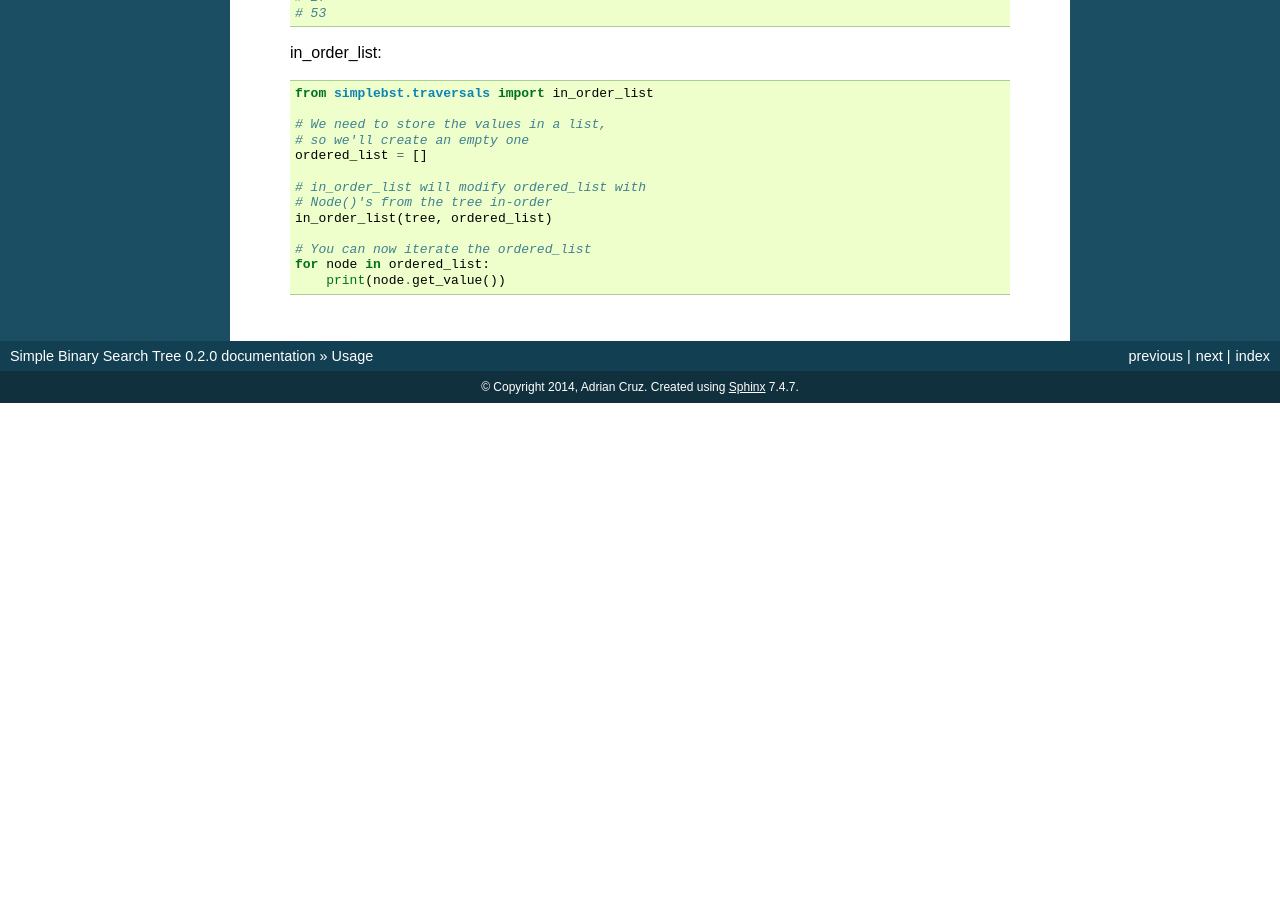
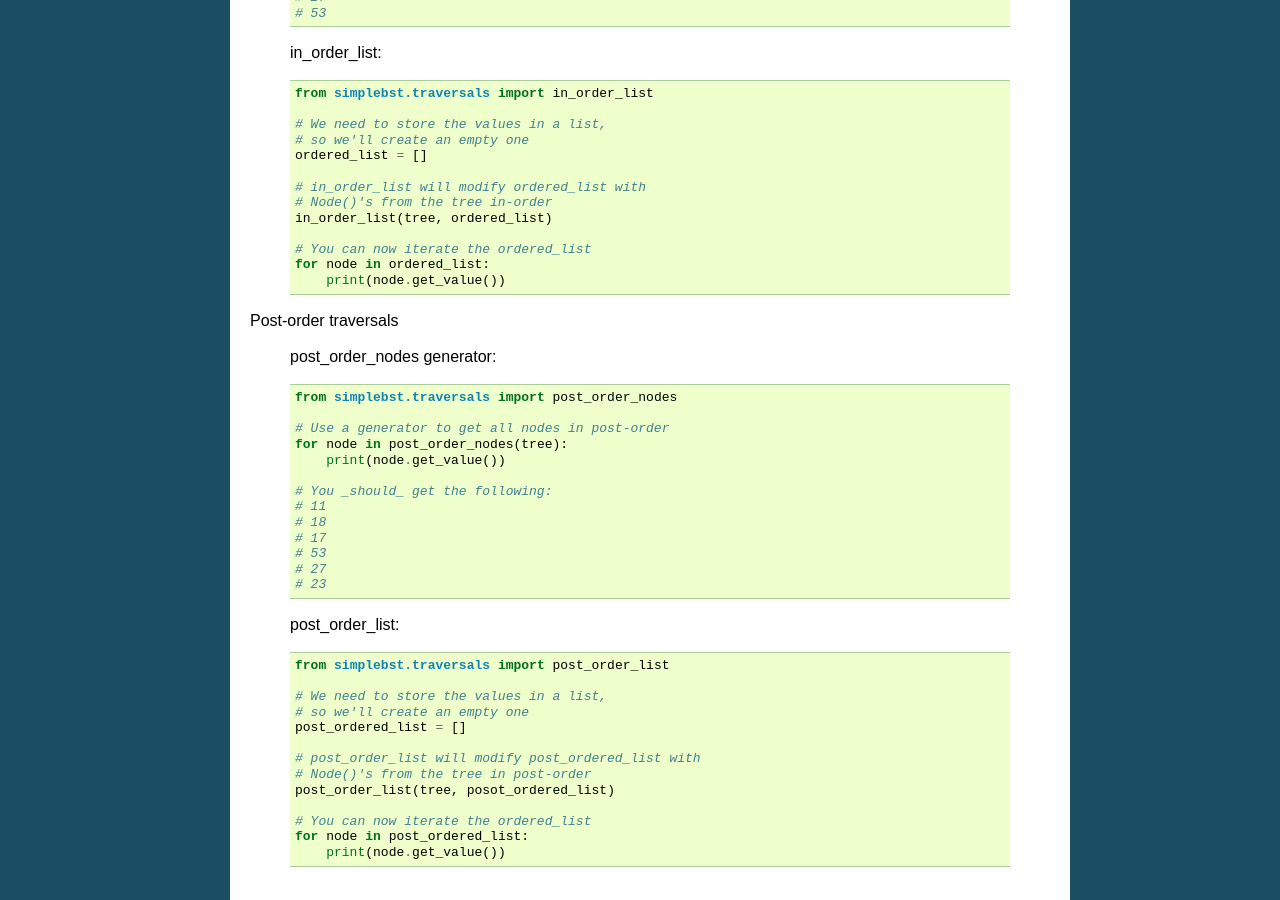
Before and after one commit to drincruz/simplebst, a Sphinx documentation site: the page built from docs/usage.rst, in a window 1280 px wide and 900 px high, scrolled down 971 px. Built offline with Sphinx 7.4.7, drawn with Linux system fonts in a browser that asks for light colours; before the commit the page ends 1374 px from its top, so only the background shows below that.

Commit message:
added examples for post-order traversal this closes #31

```diff
--- a/docs/usage.rst
+++ b/docs/usage.rst
@@ -75,3 +75,38 @@ In-order traversals
         # You can now iterate the ordered_list
         for node in ordered_list:
             print(node.get_value())
+
+Post-order traversals
+
+    post_order_nodes generator::
+
+        from simplebst.traversals import post_order_nodes
+
+        # Use a generator to get all nodes in post-order
+        for node in post_order_nodes(tree):
+            print(node.get_value())
+
+        # You _should_ get the following:
+        # 11
+        # 18
+        # 17
+        # 53
+        # 27
+        # 23
+
+
+    post_order_list::
+
+        from simplebst.traversals import post_order_list
+
+        # We need to store the values in a list,
+        # so we'll create an empty one
+        post_ordered_list = []
+
+        # post_order_list will modify post_ordered_list with
+        # Node()'s from the tree in post-order
+        post_order_list(tree, posot_ordered_list)
+
+        # You can now iterate the ordered_list
+        for node in post_ordered_list:
+            print(node.get_value())
```
